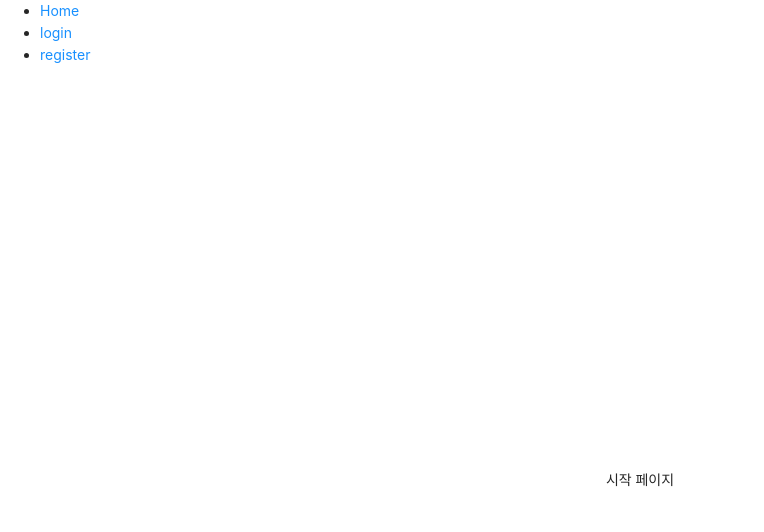
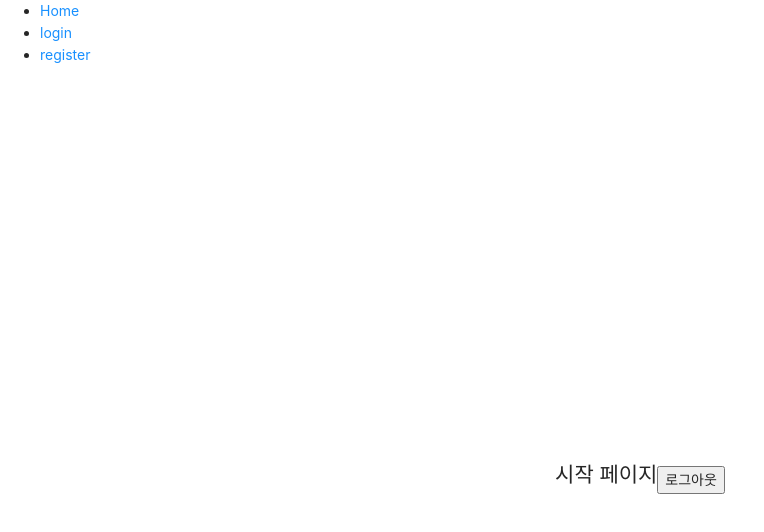
Before and after one commit to braverokmc79/react-series, a React (Create React App) app in the folder client/: page / in a window 1280 px wide. Shown: the top 532 px of the page, without its empty margins (0-764 px from the left). Built offline with nearby package versions, Linux system fonts and the light colour scheme; no server answers.

Commit message:
33.인증 체크 (1)

```diff
--- a/client/src/App.js
+++ b/client/src/App.js
@@ -3,8 +3,14 @@ import LandingPage from './components/views/LandingPage/LandingPage';
 import LoginPage from './components/views/LoginPage/LoginPage';
 import RegisterPage from './components/views/RegisterPage/RegisterPage';
 import 'antd/dist/antd.min.css';
+import Auth from './hoc/auth';
+
 
 function App() {
+  const AuthLandingPage = Auth(LandingPage, null);
+  const AuthLoginPage = Auth(LoginPage, false);
+  const AuthRegisterPage = Auth(RegisterPage, false);
+
   return (
     <div className="App">
       <BrowserRouter>
@@ -17,9 +23,10 @@ function App() {
         </div>
 
         <Routes>
-          <Route path="/" element={<LandingPage />} />
-          <Route path="/login" element={<LoginPage />} />
-          <Route path="/register" element={<RegisterPage />} />
+
+          <Route path="/" element={<AuthLandingPage />} />
+          <Route path="/login" element={<AuthLoginPage />} />
+          <Route path="/register" element={<AuthRegisterPage />} />
         </Routes>
 
       </BrowserRouter>
--- a/client/src/_actions/types.js
+++ b/client/src/_actions/types.js
@@ -1,2 +1,3 @@
 export const LOGIN_USER = "login_user";
 export const REGISTER_USER = "register_user";
+export const AUTH_USER = "auth_user";
--- a/client/src/_actions/user_action.js
+++ b/client/src/_actions/user_action.js
@@ -1,5 +1,5 @@
 import axios from 'axios';
-import { LOGIN_USER, REGISTER_USER } from './types';
+import { LOGIN_USER, REGISTER_USER, AUTH_USER } from './types';
 
 export function loginUser(dataTomSubmit) {
     console.log("2. actions 액션작업 시작 - axios 전송");
@@ -25,3 +25,15 @@ export function registerUser(dataTomSubmit) {
         payload: request
     }
 }
+
+
+
+export function auth() {
+    const request = axios.post('/api/users/auth')
+        .then(res => res.data);
+
+    return {
+        type: AUTH_USER,
+        payload: request
+    }
+}
--- a/client/src/_reducers/user_reducer.js
+++ b/client/src/_reducers/user_reducer.js
@@ -1,8 +1,10 @@
-import { LOGIN_USER, REGISTER_USER } from '../_actions/types';
+import { LOGIN_USER, REGISTER_USER, AUTH_USER } from '../_actions/types';
 
 const initialState = { value: 0 }
 export default function user_reducers(state = initialState, action) {
-    console.log("3. reducer  작업 시작  타입 :", action.type);
+
+    console.log("3.reducer 작업시작 타입:", action.type);
+
     let result = null;
 
     switch (action.type) {
@@ -12,6 +14,11 @@ export default function user_reducers(state = initialState, action) {
         case REGISTER_USER:
             result = { ...state, register: action.payload }
             break;
+
+        case AUTH_USER:
+            result = { ...state, userData: action.payload }
+            break;
+
         default:
             result = state;
             break;
--- a/client/src/components/views/LandingPage/LandingPage.js
+++ b/client/src/components/views/LandingPage/LandingPage.js
@@ -1,7 +1,9 @@
 import React, { useEffect } from 'react'
 import Axios from 'axios';
+import { useNavigate } from 'react-router-dom';
 
 function LandingPage() {
+  const navigate = useNavigate();
 
   useEffect(() => {
     Axios.get("api/hello")
@@ -10,6 +12,18 @@ function LandingPage() {
       });
   }, []);
 
+
+  const onClikHandler = () => {
+    Axios.get("/api/users/logout")
+      .then(res => {
+        if (res.data.success) {
+          navigate("/login");
+        } else {
+          alert("로그아웃 하는데 실패 했습니다.");
+        }
+
+      })
+  }
 
   return (
     <div style={{
@@ -20,7 +34,12 @@ function LandingPage() {
       height: '100vh'
     }
     }>
-      시작 페이지
+      <h2>시작 페이지</h2>
+
+
+      <button onClick={onClikHandler}>
+        로그아웃
+      </button>
     </div>
   )
 }
--- /dev/null
+++ b/client/src/hoc/auth.js
@@ -0,0 +1,28 @@
+import { useEffect } from 'react';
+import { useDispatch } from 'react-redux';
+import { auth } from '../_actions/user_action';
+
+
+const Auth = (SpecificComponent, option, adminRoute = null) => {
+
+    //null =>아무나 출입이 가능한 페이지
+    //true  =>로그인한 유저만 출입이 가능한 페이지
+    //false =>로그인한  유저는 출입 불가능한 페이지
+
+    function AuthenticaitonCheck(props) {
+        const dispatch = useDispatch();
+
+        useEffect(() => {
+            dispatch(auth()).then(res => {
+                console.log(res);
+            })
+
+        }, []);
+
+        return <SpecificComponent />
+    }
+
+    return AuthenticaitonCheck;
+};
+
+export default Auth;
```
